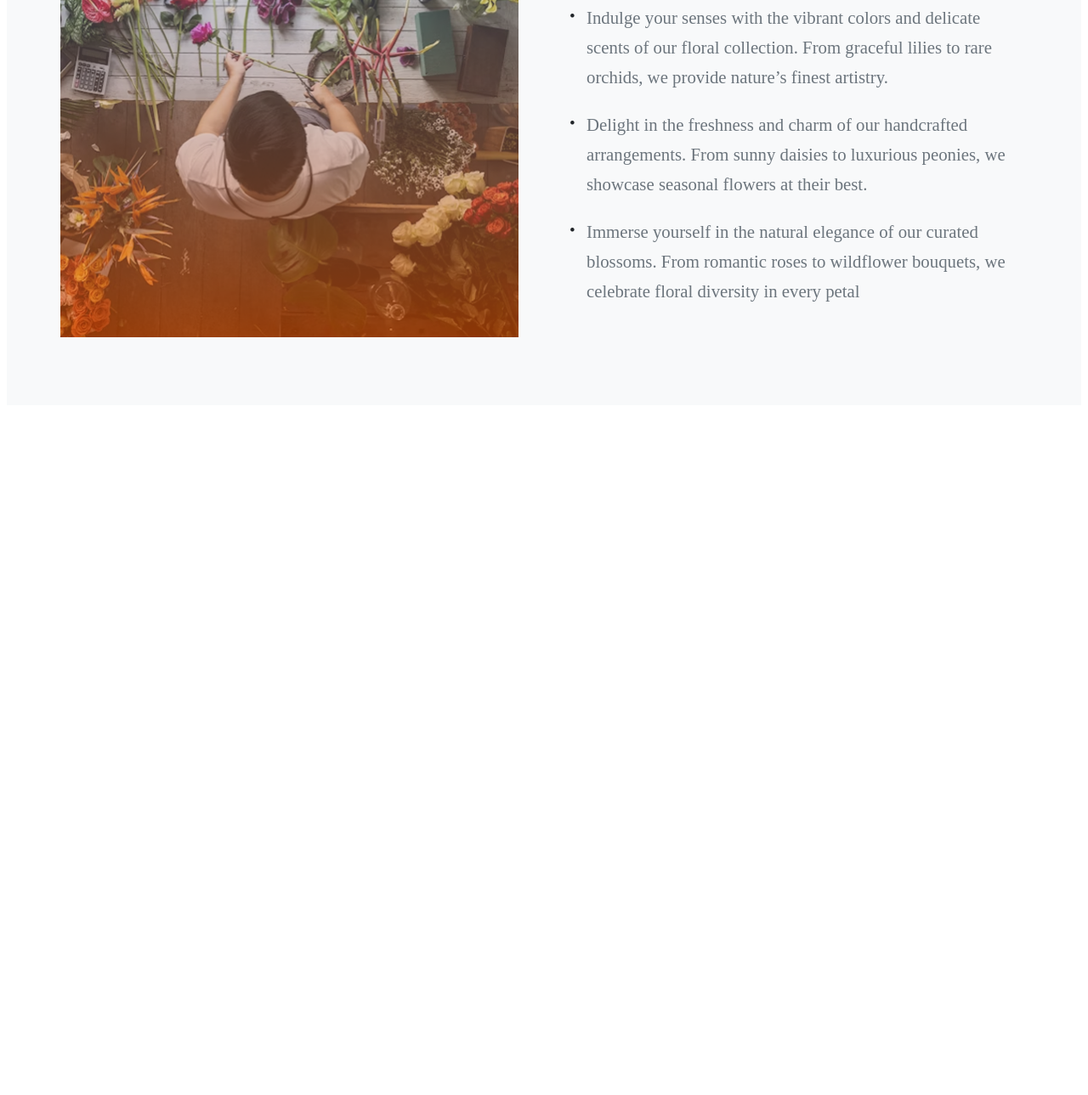
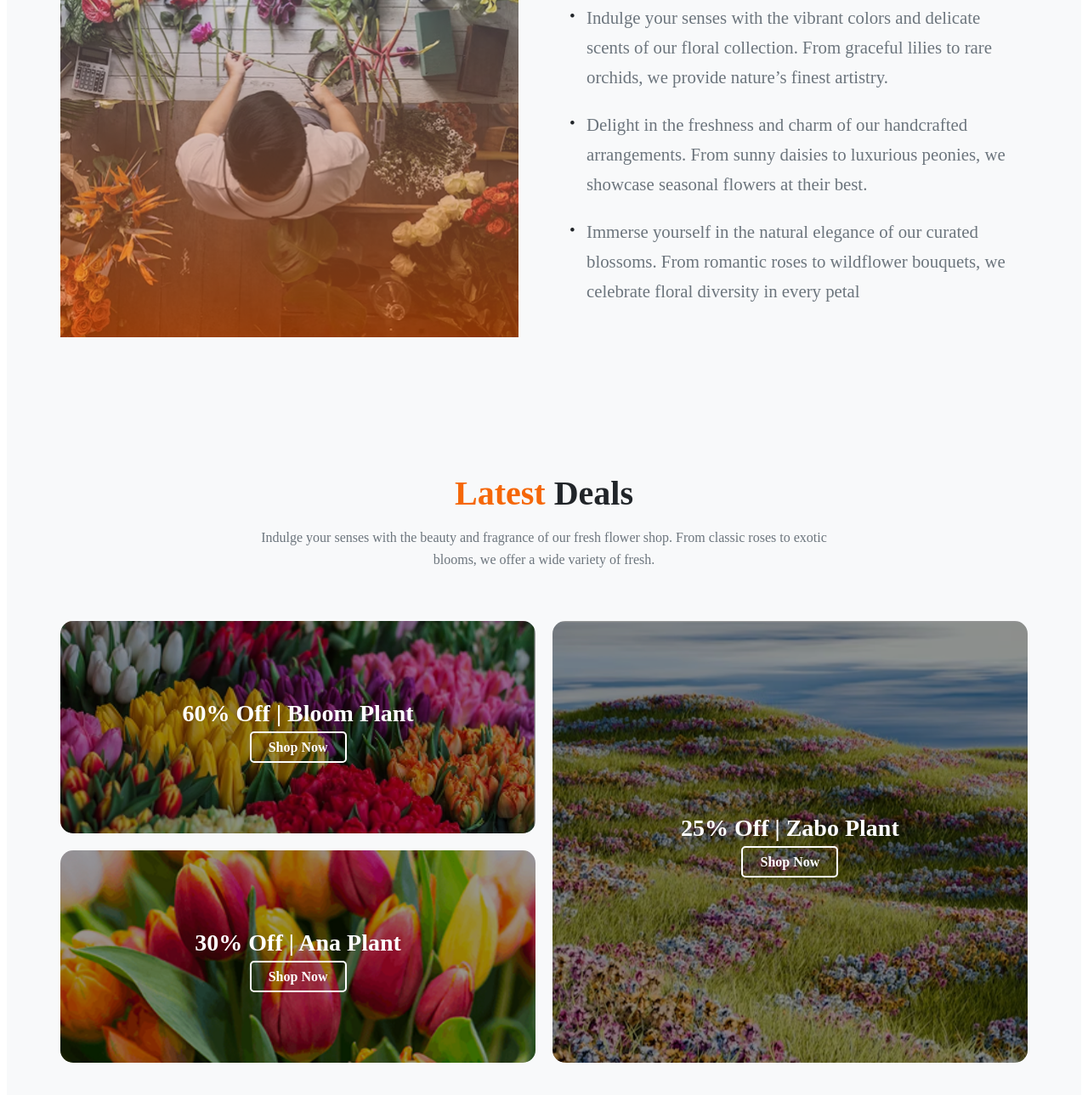
Before and after one commit to Abdul-Ahad-CSE/assignment-2, a plain HTML site: page index.html in a window 1280 px wide. Shown: the part 2089-3378 px from the top of the page at 85% size. Before the commit the page ends 2574 px from the top, so only its background shows below. Drawn offline with Linux system fonts and the light colour scheme.

Commit message:
page 4 done

```diff
--- a/index.html
+++ b/index.html
@@ -198,6 +198,42 @@
         </div>
       </section>
 
+      <section id="page-4">
+        <div class="container">
+          <div class="section-title">
+            <h2><span>Latest</span> Deals</h2>
+            <p>
+              Indulge your senses with the beauty and fragrance of our fresh
+              flower shop. From classic roses to exotic blooms, we offer a wide
+              variety of fresh.
+            </p>
+          </div>
+
+          <div class="deals-grid">
+            <div class="deal-card card-1">
+              <div class="card-content">
+                <h3>60% Off | Bloom Plant</h3>
+                <a href="#" class="btn-deal">Shop Now</a>
+              </div>
+            </div>
+
+            <div class="deal-card card-2">
+              <div class="card-content">
+                <h3>30% Off | Ana Plant</h3>
+                <a href="#" class="btn-deal">Shop Now</a>
+              </div>
+            </div>
+
+            <div class="deal-card card-3">
+              <div class="card-content">
+                <h3>25% Off | Zabo Plant</h3>
+                <a href="#" class="btn-deal">Shop Now</a>
+              </div>
+            </div>
+          </div>
+        </div>
+      </section>
+
     </main>
     <footer>
 
--- a/style.css
+++ b/style.css
@@ -265,7 +265,109 @@
     font-size: 1.2rem;
 }
 
+/* --- SECTION 4 STYLES page-4 (LATEST DEALS) --- */
+#page-4 {
+    padding-block: 80px;
+    background-color: #f8f9fa;
+}
 
+#page-4 .section-title {
+    text-align: center;
+    max-width: 700px;
+    margin: 0 auto 60px auto;
+}
+
+#page-4 .section-title h2 {
+    font-size: 2.5rem;
+    font-weight: 700;
+    margin: 0 0 15px 0;
+    color: #212529;
+}
+
+#page-4 .section-title h2 span {
+    color: #F56708;
+}
+
+#page-4 .section-title p {
+    color: #6c757d;
+    line-height: 1.6;
+}
+
+#page-4 .deals-grid {
+    display: grid;
+    grid-template-columns: repeat(2, 1fr);
+    grid-template-rows: repeat(2, 1fr);
+    gap: 20px;
+}
+
+#page-4 .deal-card {
+    position: relative;
+    background-size: cover;
+    background-position: center;
+    border-radius: 15px;
+    min-height: 250px;
+    display: flex;
+    color: #fff;
+    overflow: hidden;
+}
+
+#page-4 .card-1 {
+    grid-row: 1 / 2;
+    grid-column: 1 / 2;
+    background-image:url('assets/deal-bloom.png');
+
+}
+
+#page-4 .card-2 {
+    grid-row: 2 / 3;
+    grid-column: 1 / 2;
+    background-image: url('assets/deal-ana.png');
+}
+
+#page-4 .card-3 {
+    grid-row: 1 / 3;
+    grid-column: 2 / 3;
+    background-image: url('assets/deal-zabo.png');
+}
+
+#page-4 .deal-card::before {
+    content: '';
+    position: absolute;
+    top: 0;
+    left: 0;
+    width: 100%;
+    height: 100%;
+    background: rgba(0, 0, 0, 0.4);
+    z-index: 1;
+}
+
+#page-4 .card-content {
+    position: relative;
+    z-index: 2;
+    text-align: center;
+    margin: auto;
+}
+
+#page-4 .card-content h3 {
+    font-size: 1.75rem;
+    font-weight: 600;
+    margin: 0 0 15px 0;
+}
+
+#page-4 .btn-deal {
+    color: #fff;
+    text-decoration: none;
+    border: 2px solid #fff;
+    padding: 8px 20px;
+    border-radius: 5px;
+    font-weight: 600;
+    transition: background-color 0.3s, color 0.3s;
+}
+
+#page-4 .btn-deal:hover {
+    background-color: #fff;
+    color: #000;
+}
 
 
 /* Responsive style for iphone 14 and 15 pro: 767px */
@@ -319,6 +421,17 @@
         display: none;
     }
 
+    /* page-4 */
+    #page-4 .deals-grid {
+        grid-template-columns: 1fr;
+        grid-template-rows: auto;
+    }
+
+    #page-4 .deal-card {
+        grid-column: auto;
+        grid-row: auto;
+        min-height: 200px;
+    }
 
 
 }
```
